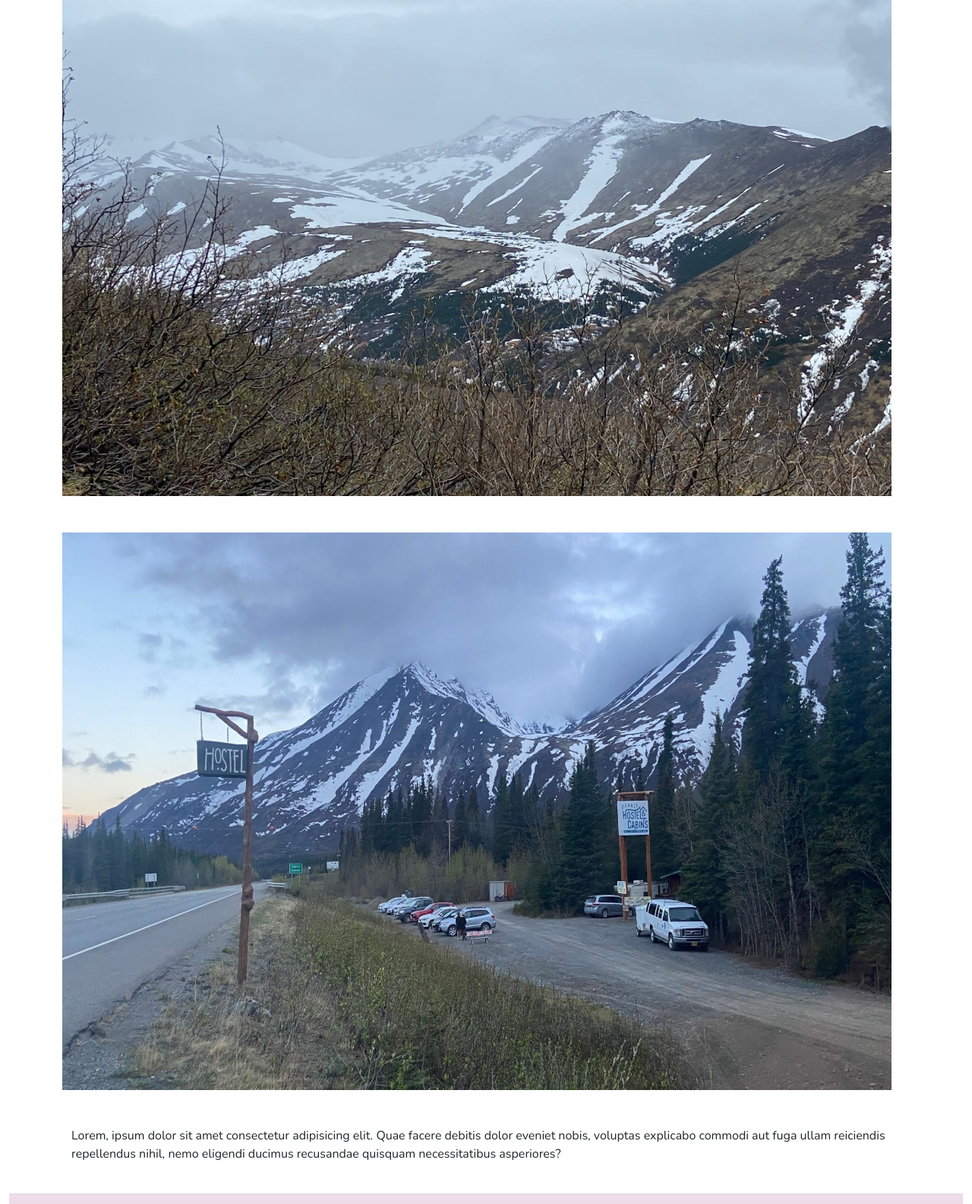
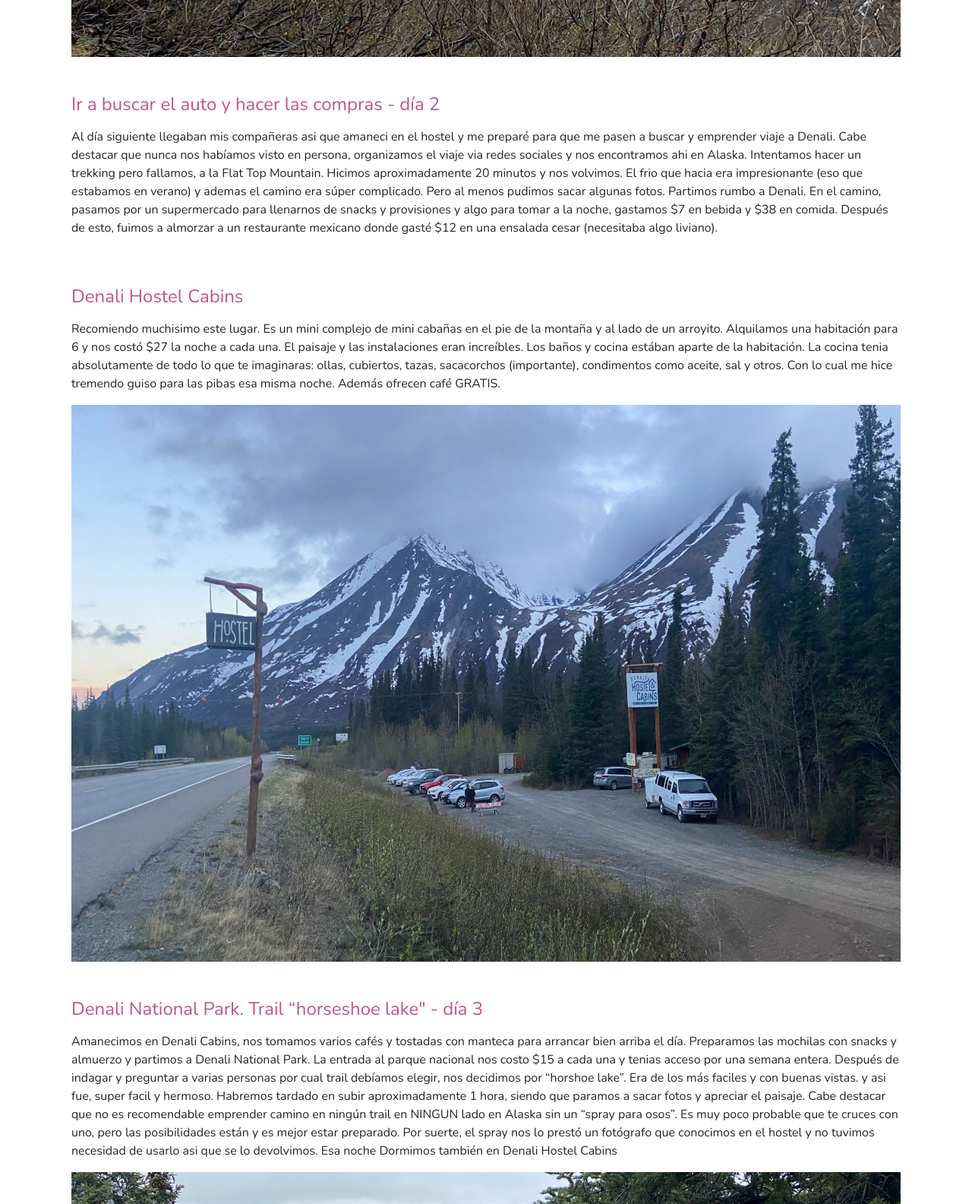
Before and after one commit to giuliduran50/proyecto1, a website: page pages/viajes/alaska.html in a window 1280 px wide. Shown: the part 1154-2739 px from the top of the page at 76% size. Drawn offline with nearby package versions, Linux system fonts and the light colour scheme.

Commit message:
agrego contenido a seccion alaska

```diff
--- a/pages/viajes/alaska.html
+++ b/pages/viajes/alaska.html
@@ -56,24 +56,68 @@
     </header>
     <main class="container">
       <div class=" row justify-content-md-center ">
-        <div class="col pt-5 pb-3">
-          <h3 class="titulos">Mis viajes</h3>
-          <h4 class="subtitulos">Alaska</h4>
+        <div class="col pt-5 pb-1">
+          <h3 class="titulos">Alaska</h3>
         </div>
       </div>
-      <div class="row gap-5">
+        <div class=" row justify-content-md-center ">
+          <div class="col pt-3 ">
+            <h4 class="subtitulos">Llegada a Anchorage - día 1</h4>
+          </div>
+        <div class="row justify-content-md-center mx-auto pt-2">
+          <p>Este fue mi primer viaje como au pair a tan solo 1 mes y medio de haber llevado a estados unidos.
+            La llegada a Alaska fue alrededor de las 11 pm del 27 de mayo de 2021 después de más de 12 horas de viaje; vuelo de 3 horas de Omaha a Phoenix, donde hice escala de 12 horas (si, doce) y luego tome otro vuelo de 4 horas a Anchorage, esta es la capital de Alaska.
+            Sali del aeropuerto y ya podia avistar el paisaje, porque claro, era casi medianoche pero aún era de día. Fun fact: En Alaska tienen casi 6 meses de oscuridad total en invierno y 6 meses de claridad en verano.
+            Pedi un Lyft que me costó $16 y me dirigi hacia Base Camp Anchorage. Lo gracioso fue que el conductor estaba de shorts, camisa hawaiana y un piluso. Quizás así hubiera esperado encontrarme a mi conductor de uber al llevar s Hawaii, pero no Alaska.
+            La noche en dicho hostel me costo $43, fue lo más barato que conseguí. La verdad es que estuvo bien por el precio. No tenía muchas pretensiones ya que solo necesitaba un lugar para bañarme y dormir un rato.</p>
+        </div>
+        <div class="row justify-content-md-center pt-2">
+          <img class="img-fluid col mx-auto" style="width: 100%;" src="../../public/alaska2.jpg" alt="Hike en Anchorage">
+        </div>
+        <div class=" row justify-content-md-center ">
+          <div class="col pt-5">
+            <h4 class="subtitulos">Ir a buscar el auto y hacer las compras - día 2</h4>
+          </div>
+        </div>
+        <div class="row justify-content-md-center mx-auto pt-2">
+          <p>
+            Al día siguiente llegaban mis compañeras asi que amaneci en el hostel y me preparé para que me pasen a buscar y emprender viaje a Denali. Cabe destacar que nunca nos habíamos visto en persona, organizamos el viaje via redes sociales y nos encontramos ahi en Alaska.
+            Intentamos hacer un trekking pero fallamos, a la Flat Top Mountain. Hicimos aproximadamente 20 minutos y nos volvimos. El frio que hacia era impresionante (eso que estabamos en verano) y ademas el camino era súper complicado. Pero al menos pudimos sacar algunas fotos.
+            Partimos rumbo a Denali. En el camino, pasamos por un supermercado para llenarnos de snacks y provisiones y algo para tomar a la noche, gastamos $7 en bebida y $38 en comida. Después de esto, fuimos a almorzar a un restaurante mexicano donde gasté $12 en una ensalada cesar (necesitaba algo liviano).</p>
+        </div>
+        <div class=" row justify-content-md-center ">
+          <div class="col pt-5">
+            <h4 class="subtitulos">Denali Hostel Cabins</h4>
+          </div>
+        </div>
+      <div class="row justify-content-md-center mx-auto pt-2">
+        <p>Recomiendo muchisimo este lugar. Es un mini complejo de mini cabañas en el pie de la montaña y al lado de un arroyito. Alquilamos una habitación para 6 y nos costó $27 la noche a cada una. El paisaje y las instalaciones eran increíbles. Los baños y cocina estában aparte de la habitación. La cocina tenia absolutamente de todo lo que te imaginaras: ollas, cubiertos, tazas, sacacorchos (importante), condimentos como aceite, sal y otros. Con lo cual me hice tremendo guiso para las pibas esa misma noche. Además ofrecen café GRATIS.</p>
+      </div>
+      <div class="row justify-content-center">
+        <img class="img-fluid col mx-auto" style="width: 100%;" src="../../public/alaska3.jpg" alt="Denali Hostel y Cabins">
+      </div>
+      <div class=" row justify-content-md-center ">
+        <div class="col pt-5">
+          <h4 class="subtitulos">Denali National Park. Trail “horseshoe lake" - día 3</h4>
+        </div>
+      </div>
+      <div class="row justify-content-md-center mx-auto pt-2">
+        <p>Amanecimos en Denali Cabins, nos tomamos varios cafés y tostadas con manteca para arrancar bien arriba el día. Preparamos las mochilas con snacks y almuerzo y partimos a Denali National Park. La entrada al parque nacional nos costo $15 a cada una y tenias acceso por una semana entera.
+          Después de indagar y preguntar a varias personas por cual trail debíamos elegir, nos decidimos por “horshoe lake”. Era de los más faciles y con buenas vistas.
+          y asi fue, super facil y hermoso. Habremos tardado en subir aproximadamente 1 hora, siendo que paramos a sacar fotos y apreciar el paisaje.
+          Cabe destacar que no es recomendable emprender camino en ningún trail en NINGUN lado en Alaska sin un “spray para osos”. Es muy poco probable que te cruces con uno, pero las posibilidades están y es mejor estar preparado. Por suerte, el spray nos lo prestó un fotógrafo que conocimos en el hostel y no tuvimos necesidad de usarlo asi que se lo devolvimos. Esa noche Dormimos también en Denali Hostel Cabins
+        </p>
+      </div>
         <div class="row justify-content-md-center">
           <img class="img-fluid col mx-auto" style="width: 100%;" src="../../public/alaska1.jpg" alt="Denali National Park">
-        </div>
-        <div class="row justify-content-md-center">
-          <img class="img-fluid col mx-auto" style="width: 100%;" src="../../public/alaska2.jpg" alt="Hike en Anchorage">
-        </div>
-        <div class="row justify-content-center">
-          <img class="img-fluid col mx-auto" style="width: 100%;" src="../../public/alaska3.jpg" alt="Denali Hostel y Cabins">
+      </div>
+      <div class=" row justify-content-md-center ">
+        <div class="col pt-5">
+          <h4 class="subtitulos">Rumbo a Fairbanks- día 4</h4>
         </div>
       </div>
-      <div class="row justify-content-md-center mx-auto pt-5">
-        <p>Lorem, ipsum dolor sit amet consectetur adipisicing elit. Quae facere debitis dolor eveniet nobis, voluptas explicabo commodi aut fuga ullam reiciendis repellendus nihil, nemo eligendi ducimus recusandae quisquam necessitatibus asperiores?</p>
+      <div class="row justify-content-md-center mx-auto pt-2">
+        <p>Lorem ipsum dolor sit amet consectetur adipisicing elit. Iste eveniet commodi odit voluptates quas debitis quaerat ea fugiat id in.</p>
       </div>
 </main>
     <div class="container-fluid">
--- a/scss/partials/_header.scss
+++ b/scss/partials/_header.scss
@@ -1,4 +1,3 @@
-// HEADER
 .encabezado {
     display: flex;
     flex-direction: column;
```
Also changed, not shown: index.html (+2 -2 lines).
